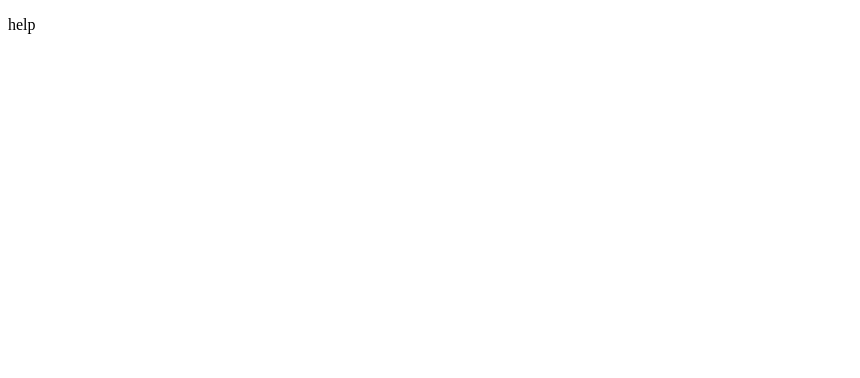
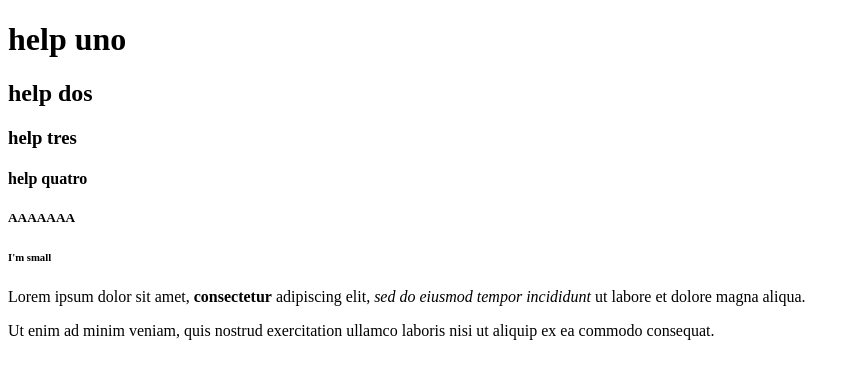
Before and after one commit to juicebox2x/testing2, a website: page index.html in a window 1280 px wide. Shown: the whole page, without its empty margins (0-860 px from the left). Drawn offline with Linux system fonts and the light colour scheme.

Commit message:
help headers I really need help

```diff
--- a/index.html
+++ b/index.html
@@ -2,8 +2,27 @@
 <html lang="en">
   <head>
     <meta charset="utf-8" />
-    <title>My First Website</title>
+    <title>My Website</title>
   </head>
 
-  <p>help</p>
+  <body>
+    <!-- This group of headers is used to indicate my declining mental state-->
+    <h1>help uno</h1>
+    <h2>help dos</h2>
+    <h3>help tres</h3>
+    <h4>help quatro</h4>
+    <h5>AAAAAAA</h5>
+    <h6>I'm small</h6>
+
+    <p>
+      Lorem ipsum dolor sit amet, <strong>consectetur</strong> adipiscing elit,
+      <em>sed do eiusmod tempor incididunt</em> ut labore et dolore magna
+      aliqua.
+    </p>
+
+    <p>
+      Ut enim ad minim veniam, quis nostrud exercitation ullamco laboris nisi ut
+      aliquip ex ea commodo consequat.
+    </p>
+  </body>
 </html>
```
